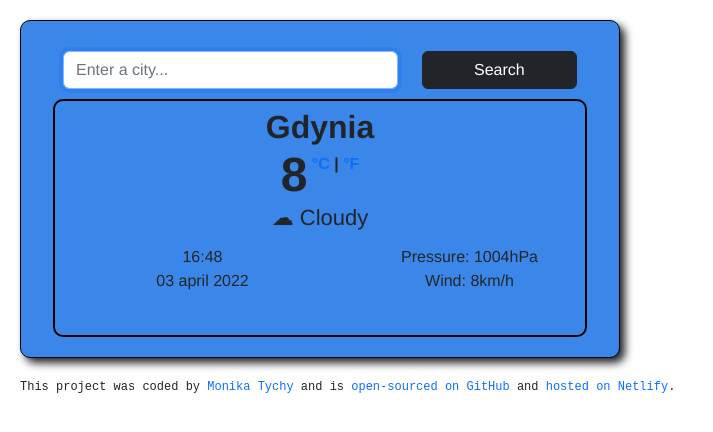
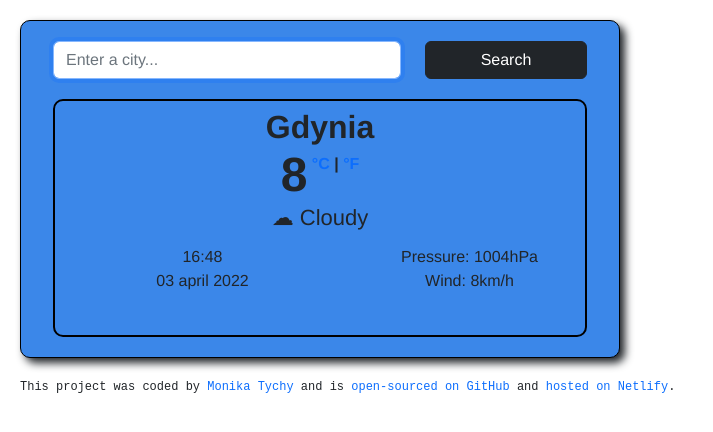
Before and after one commit to MonikaTychy/react-weather-app, a React (Create React App) app: page / in a window 1280 px wide. Shown: the top 432 px of the page, without its empty margins (0-713 px from the left). Built offline with nearby package versions, Linux system fonts and the light colour scheme.

Commit message:
SearchEngine - changed basic html and css

```diff
--- a/src/SearchEngine.css
+++ b/src/SearchEngine.css
@@ -1,5 +1,3 @@
 .SearchEngine {
-    border-radius: 20px;
-    padding: 10px;
-    text-align: center;
+    margin-bottom: 20px;
   }
--- a/src/SearchEngine.js
+++ b/src/SearchEngine.js
@@ -2,8 +2,10 @@ import React from 'react';
 import './SearchEngine.css';
 
 export default function SearchEngine () {
+
     return (
-<form className='SearchEngine'>
+      <div className='SearchEngine'>
+<form>
  <div className='row'>
   <div className='col-8'>
    <input type='search' placeholder='Enter a city...' className='form-control' autoFocus />
@@ -13,5 +15,6 @@ export default function SearchEngine () {
   </div>
  </div>
 </form>
+</div>
     );
 }
```
